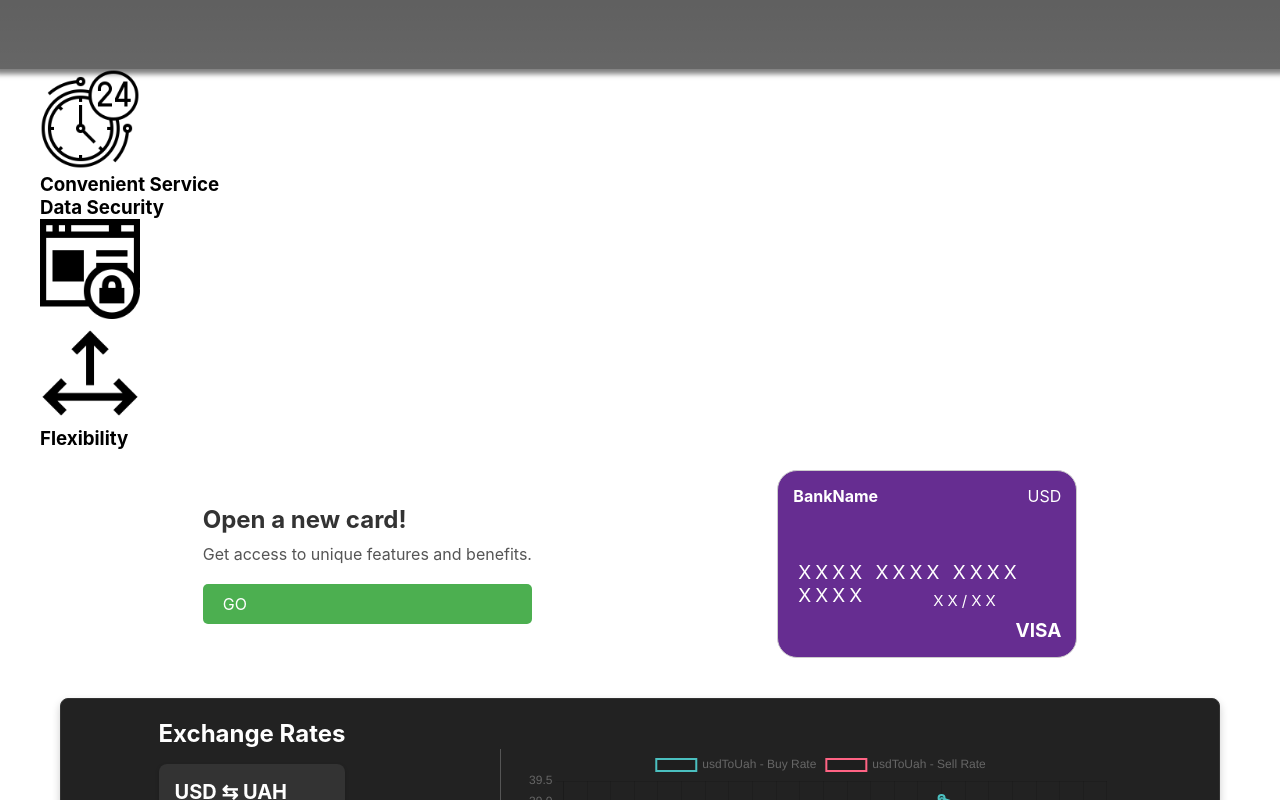
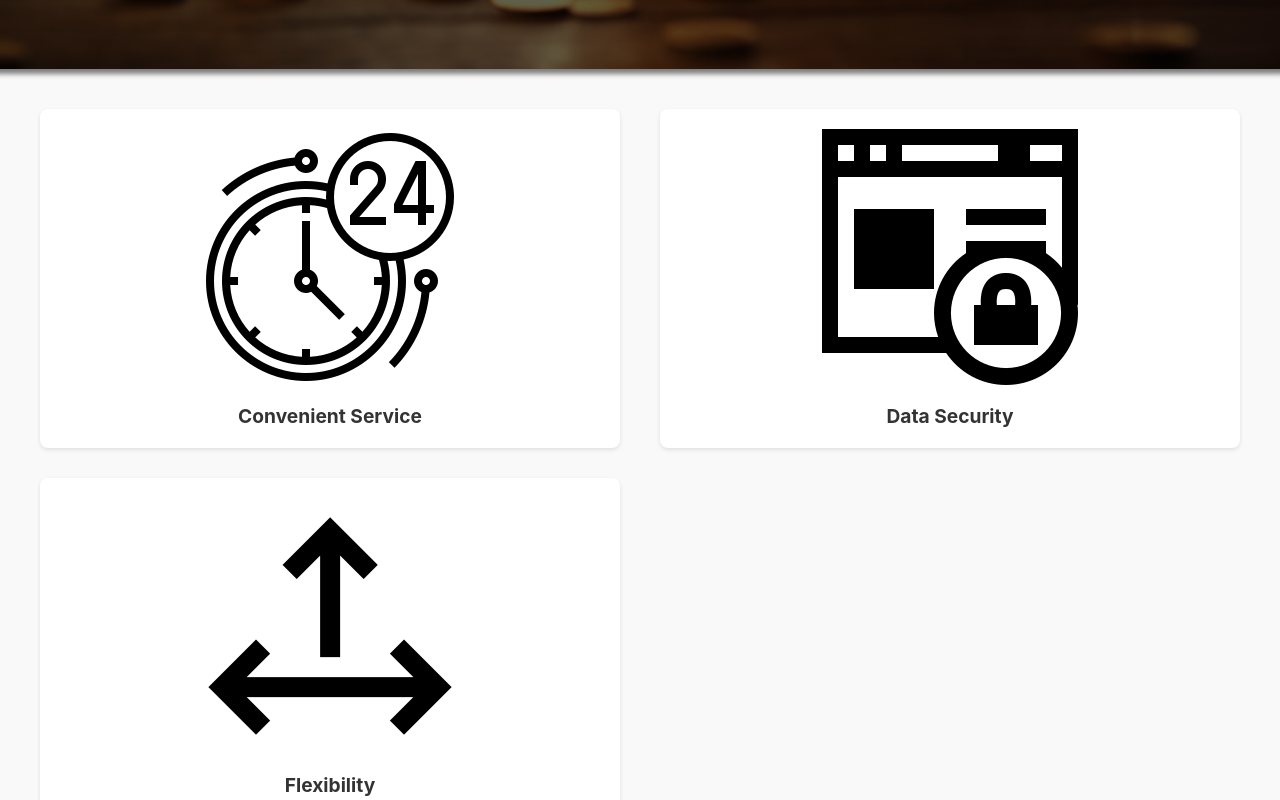
Before and after one commit to AlexQwerty73/Bank-test, a React (Create React App) app: page / in a window 1280 px wide. Shown: the part 760-1560 px from the top of the page. Built offline with nearby package versions, Linux system fonts and the light colour scheme; data requests are answered from the project's data file.

Commit message:
update HeroSection / styles / fix

```diff
--- a/server/db.json
+++ b/server/db.json
@@ -364,7 +364,7 @@
       "userId": "23rf",
       "number": "1111222233334444",
       "expiryDate": "2025-12-31",
-      "cvv": "887",
+      "cvv": "343",
       "pin": "1111",
       "balance": 200,
       "type": "VISA",
--- a/src/components/FeaturesSection/FeaturesSection.jsx
+++ b/src/components/FeaturesSection/FeaturesSection.jsx
@@ -1,3 +1,4 @@
+// FeaturesSection.jsx
 import React from 'react';
 import styles from './FeaturesSection.module.css';
 import { Img } from '../commons';
@@ -7,28 +8,34 @@ export const FeaturesSection = () => {
       <section className={styles.featuresSection}>
          <div className={styles.featureRow}>
             <div className={styles.feature}>
+               <div className={styles.featureContent}>
                   <div className={styles.featureIcon}>
                      <Img folder='featuresSection' img='service.png' />
                   </div>
                   <h3>Convenient Service</h3>
                </div>
+            </div>
 
             <div className={styles.feature}>
-               <h3>Data Security</h3>
+               <div className={styles.featureContent}>
                   <div className={styles.featureIcon}>
                      <Img folder='featuresSection' img='security.png' />
+                  </div>
+                  <h3>Data Security</h3>
                </div>
             </div>
          </div>
 
          <div className={styles.featureRow}>
             <div className={styles.feature}>
+               <div className={styles.featureContent}>
                   <div className={styles.featureIcon}>
                      <Img folder='featuresSection' img='flexibility.png' />
                   </div>
                   <h3>Flexibility</h3>
                </div>
             </div>
+         </div>
       </section>
    );
 };
--- a/src/components/FeaturesSection/FeaturesSection.module.css
+++ b/src/components/FeaturesSection/FeaturesSection.module.css
@@ -1,3 +1,43 @@
+.featuresSection {
+   padding: 40px 0;
+}
+
+.featureRow {
+   display: flex;
+   justify-content: space-between;
+   align-items: center;
+   margin-bottom: 30px;
+}
+
+.feature {
+   text-align: center;
+   padding: 20px;
+   border-radius: 8px;
+   box-shadow: 0 2px 4px rgba(0, 0, 0, 0.1);
+   transition: background-color 0.3s, transform 0.3s;
+   width: calc(50% - 20px);
+   background-color: #fff;
+   position: relative;
+}
+
+.featureContent {
+   display: flex;
+   flex-direction: column;
+   align-items: center;
+}
+
 .featureIcon {
-   width: 100px;
+   margin-bottom: 15px;
 }
+
+h3 {
+   font-size: 1.2rem;
+   margin: 0;
+   color: #333;
+}
+
+.feature:hover {
+   background-color: #3f51b5;
+   color: #fff;
+   transform: translateY(-5px);
+}
--- a/src/components/HeroSection/HeroSection.jsx
+++ b/src/components/HeroSection/HeroSection.jsx
@@ -17,7 +17,7 @@ export const HeroSection = () => {
             </Link>
          </div>
          <div className={styles.bg}>
-            <Img folder='home' img='home-mbg.jpg' />
+            {/* <Img folder='home' img='home-mbg.jpg' /> */}
          </div>
       </section>
    );
--- a/src/components/HeroSection/heroSection.module.css
+++ b/src/components/HeroSection/heroSection.module.css
@@ -6,11 +6,6 @@
    text-align: center;
    color: #fff;
    overflow: hidden;
-   background-size: cover;
-   background-position: center;
-   background-repeat: no-repeat;
-   overflow: hidden;
-
    box-shadow: 0 0 5px 5px rgba(0, 0, 0, 0.5);
 }
 
@@ -67,6 +62,11 @@
    right: 0;
    bottom: 0;
    left: 0;
-   background: linear-gradient(rgba(0, 0, 0, 0.9), rgba(0, 0, 0, 0.6));
+   background: linear-gradient(rgba(0, 0, 0, 0.9), rgba(0, 0, 0, 0.6)), url('../../../public/imgs/home/home-mbg.jpg');
+
+   background-size: cover;
+   background-position: center;
+   background-repeat: no-repeat;
+   overflow: hidden;
 
 }
--- a/src/pages/HomePage/HomePage.jsx
+++ b/src/pages/HomePage/HomePage.jsx
@@ -6,13 +6,15 @@ export const HomePage = () => {
    return (
       <div className='homePage'>
          <HeroSection />
-         <div className="container">
-            <FeaturesSection />
+
+         <div className={styles.bg1}>
+            <div className="container">
+               <FeaturesSection />
+            </div>
          </div>
+
          <div className="container">
             <CardCreationBlock />
-         </div>
-         <div className="container">
             <ExchangeRate />
          </div>
       </div>
--- a/src/pages/HomePage/homePage.module.css
+++ b/src/pages/HomePage/homePage.module.css
@@ -0,0 +1,3 @@
+.bg1{
+   background-color: #f9f9f9;
+}
```
Lines whose indentation alone changed are shown as unchanged.
